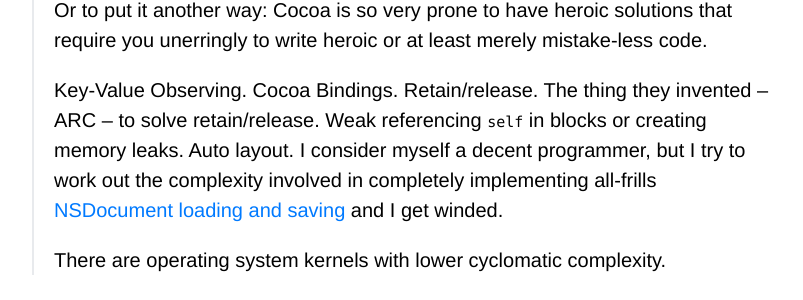
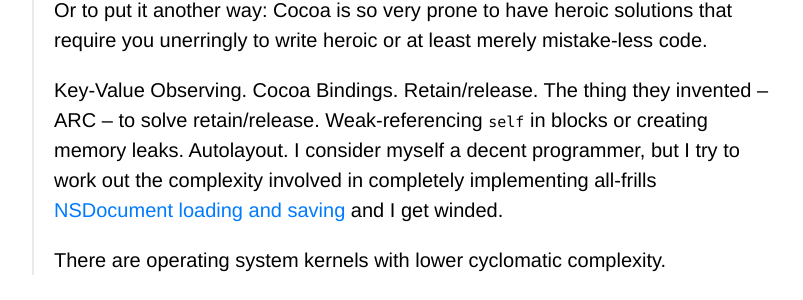
Before and after one commit to zachwill/blog, a Jekyll site: the page built from _posts/2014-03-07-heroic-solutions.md, in a window 1280 px wide. Shown: the part 250-550 px from the top of the page, without its empty margins (238-1041 px from the left). Built offline with Jekyll 4.4.1, drawn with Linux system fonts in a browser that asks for light colours; Markdown is read by kramdown in place of the engine named in the settings.

Commit message:
The misspellings were bothering me

```diff
--- a/_posts/2014-03-07-heroic-solutions.md
+++ b/_posts/2014-03-07-heroic-solutions.md
@@ -6,7 +6,7 @@
 
 > Or to put it another way: Cocoa is so very prone to have heroic solutions that require you unerringly to write heroic or at least merely mistake-less code.
 >
-> Key-Value Observing. Cocoa Bindings. Retain/release. The thing they invented – ARC – to solve retain/release. Weak referencing `self` in blocks or creating memory leaks. Auto layout. I consider myself a decent programmer, but I try to work out the complexity involved in completely implementing all-frills [NSDocument loading and saving][nsdoc] and I get winded.
+> Key-Value Observing. Cocoa Bindings. Retain/release. The thing they invented – ARC – to solve retain/release. Weak-referencing `self` in blocks or creating memory leaks. Autolayout. I consider myself a decent programmer, but I try to work out the complexity involved in completely implementing all-frills [NSDocument loading and saving][nsdoc] and I get winded.
 >
 > There are operating system kernels with lower cyclomatic complexity.
 
```
